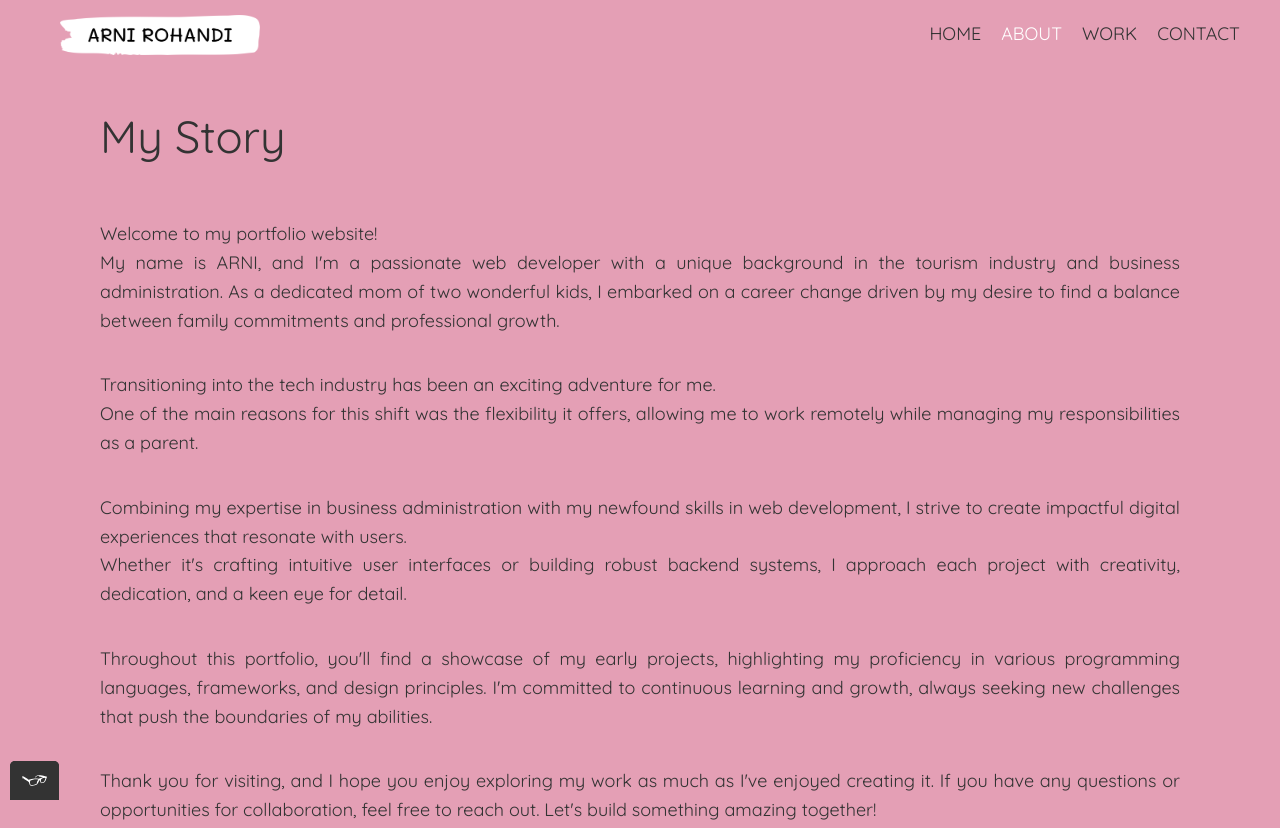
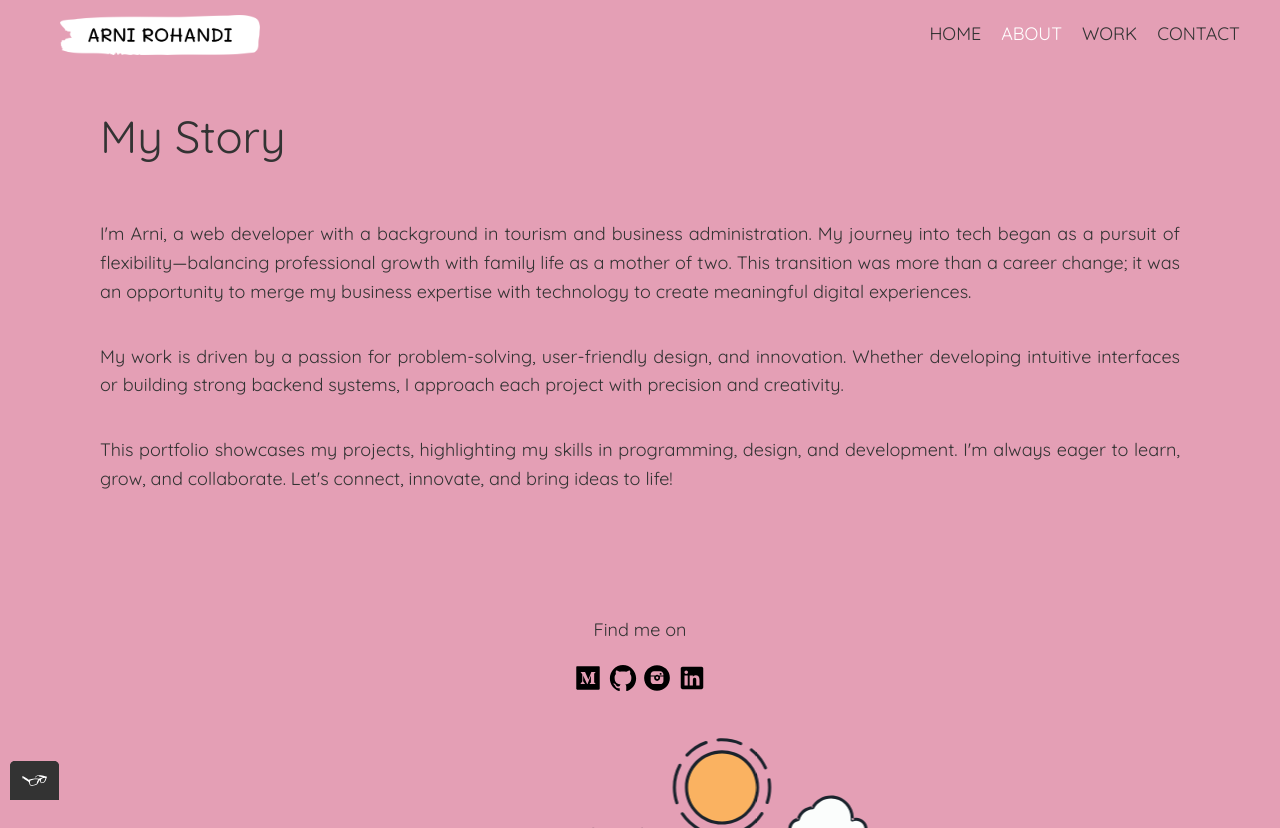
Before and after one commit to arnirohandi/website-portfolio, a plain HTML site: page about.html in a window 1280 px wide. Shown: the top 828 px of the page. Drawn offline with nearby package versions, Linux system fonts and the light colour scheme.

Commit message:
Update readme and icons

```diff
--- a/about.html
+++ b/about.html
@@ -47,30 +47,17 @@
         <h1>My Story</h1>
 
         <p>
-            Welcome to my portfolio website!<br>
-            My name is ARNI, and I'm a passionate web developer with a unique background in the tourism industry and business administration.
-            As a dedicated mom of two wonderful kids, I embarked on a career change driven by my desire to find a balance between family commitments and professional growth.<br>
+            I'm Arni, a web developer with a background in tourism and business administration. My journey into tech began as a pursuit of flexibility—balancing professional growth with family life as a mother of two. This transition was more than a career change; it was an opportunity to merge my business expertise with technology to create meaningful digital experiences.
         </p>
 
         <p>
-            Transitioning into the tech industry has been an exciting adventure for me. <br>
-            One of the main reasons for this shift was the flexibility it offers, allowing me to work remotely while managing my responsibilities as a parent.<br>
+            My work is driven by a passion for problem-solving, user-friendly design, and innovation. Whether developing intuitive interfaces or building strong backend systems, I approach each project with precision and creativity.
         </p>
 
         <p>
-            Combining my expertise in business administration with my newfound skills in web development, I strive to create impactful digital experiences that resonate with users.<br>
-            Whether it's crafting intuitive user interfaces or building robust backend systems, I approach each project with creativity, dedication, and a keen eye for detail.<br>
+            This portfolio showcases my projects, highlighting my skills in programming, design, and development. I'm always eager to learn, grow, and collaborate. Let's connect, innovate, and bring ideas to life!
         </p>
 
-        <p>
-            Throughout this portfolio, you'll find a showcase of my early projects, highlighting my proficiency in various programming languages, frameworks, and design principles. I'm committed to continuous learning and growth, always seeking new challenges that push the boundaries of my abilities.
-        </p>
-
-        <p>
-            Thank you for visiting, and I hope you enjoy exploring my work as much as I've enjoyed creating it. If you have any questions or opportunities for collaboration, feel free to reach out. Let's build something amazing together!
-
-
-        </p>
        </p>
 
     </div>
@@ -78,8 +65,9 @@
     <footer class="footer">
         <div class="social-media">
             <p>Find me on</p>
+            <a href="https://arnirohandi.medium.com" target="_blank"><img src="img/icon-medium.svg" width="30" height="30" alt="Medium"></a>
             <a href="https://github.com/arnirohandi" target="_blank"><img src="img/icon-github.svg" width="30" height="30" alt="Github"></a>
-            <a href="#"><img src="img/icon-instagram.svg" width="30" height="30" alt="Instagram"></a>
+            <a href="https://www.instagram.com/arnirohandi"><img src="img/icon-instagram.svg" width="30" height="30" alt="Instagram"></a>
             <a href="https://www.linkedin.com/in/arni-rohandi" target="_blank"><img src="img/icon-linkedin.svg" width="30" height="30" alt="LinkedIn"></a>
         </div>
     </footer>
```
Also changed, not shown: contact.html (+2 -1 lines), index.html (+5 -6 lines), work.html (+2 -1 lines), img/icon-medium.svg (added), img/profile.jpg (added), 2 other files.
